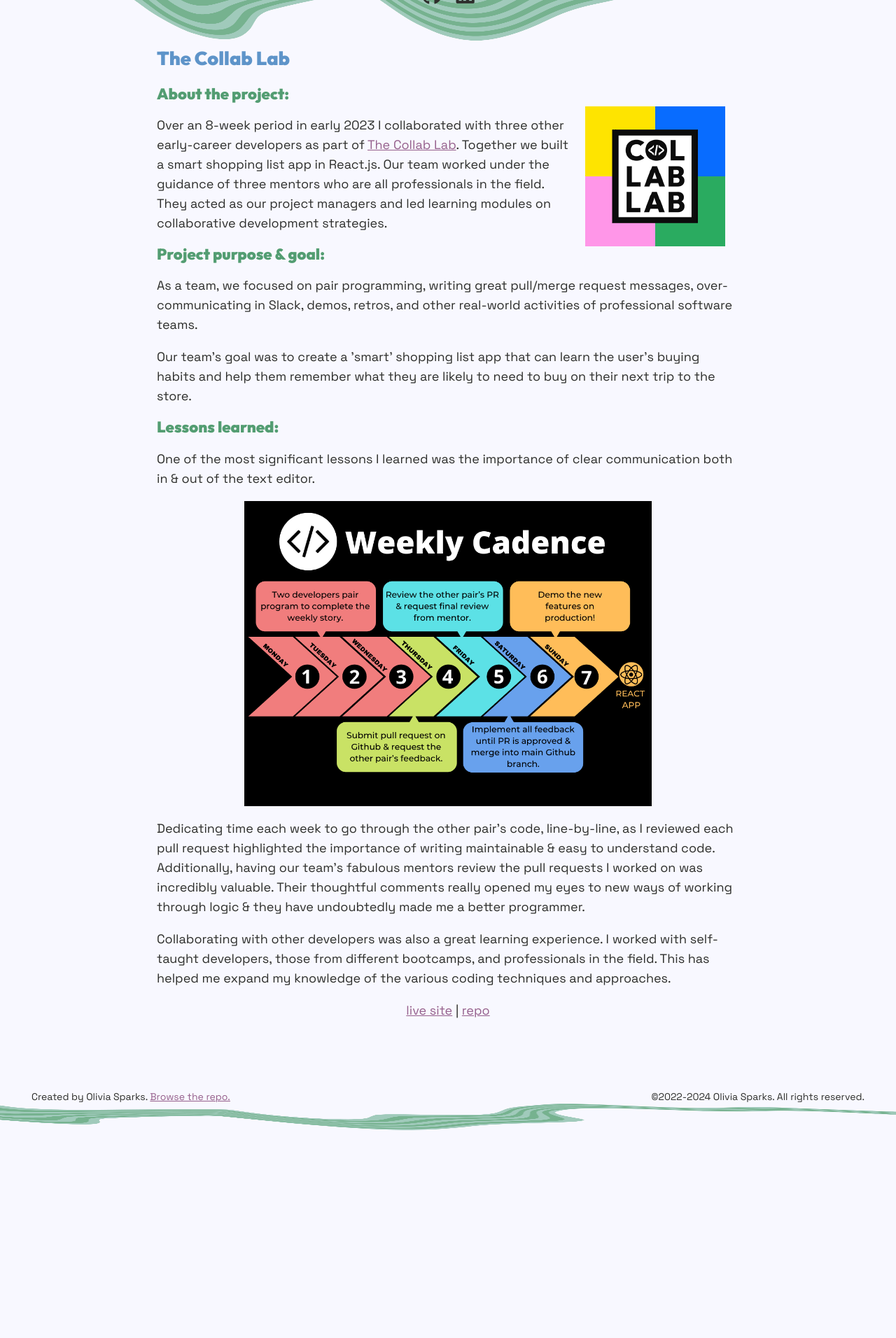
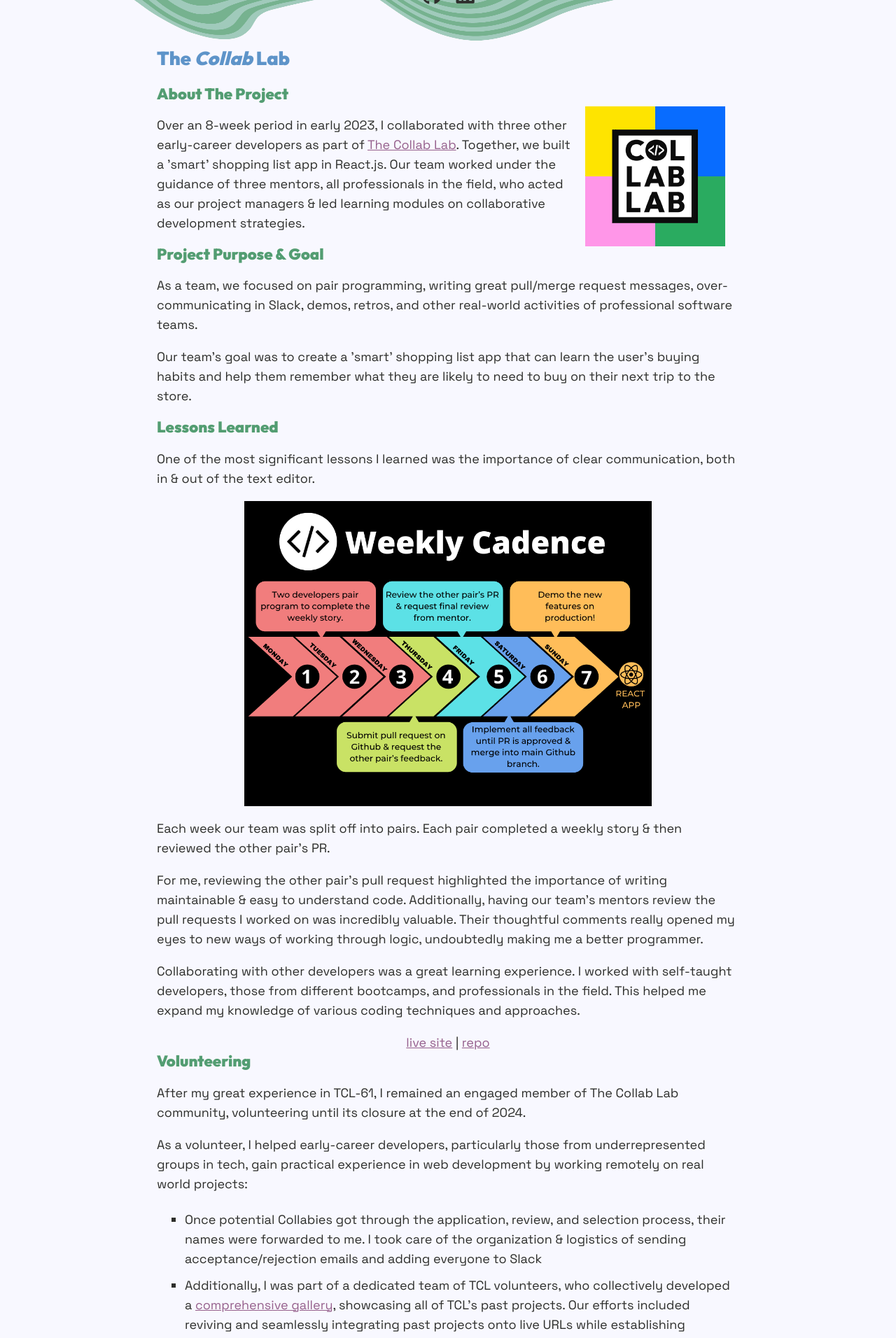
Before and after one commit to itsoliviasparks/itsoliviasparks-portfolio, a React (Create React App) app: page /the-collab-lab-info in a window 1280 px wide. Shown: the part 140-2052 px from the top of the page at 70% size. Before the commit the page ends 1756 px from the top, so only its background shows below. Built offline with nearby package versions, Linux system fonts and the light colour scheme.

Commit message:
TCL copy updates, adding Volunteering section

```diff
--- a/src/Views/TheCollabLabInfo.js
+++ b/src/Views/TheCollabLabInfo.js
@@ -8,14 +8,14 @@
 const TheCollabLab = () => {
     return (
         <main id='the-collab-lab' className='wrapper'>
-            <h2>The Collab Lab</h2>
-            <h3>About the project:</h3>
+            <h2>The <em>Collab</em> Lab</h2>
+            <h3>About The Project</h3>
             <img src={tclLogo} className='logo' alt='The Collab Lab Logo' />
             <p>
-                Over an 8-week period in early 2023 I collaborated with three other early-career developers as part of <Link to={externalLinks.collabLabSite}>The Collab Lab</Link>. Together we built a smart shopping list app in React.js. Our team worked under the guidance of three mentors who are all professionals in the field. They acted as our project managers and led learning modules on collaborative development strategies.
+                Over an 8-week period in early 2023, I collaborated with three other early-career developers as part of <Link to={externalLinks.collabLabSite}>The Collab Lab</Link>. Together, we built a 'smart' shopping list app in React.js. Our team worked under the guidance of three mentors, all professionals in the field, who acted as our project managers & led learning modules on collaborative development strategies.
             </p>
 
-            <h3>Project purpose & goal:</h3>
+            <h3>Project Purpose & Goal</h3>
             <p>
                 As a team, we focused on pair programming, writing great pull/merge request messages, over-communicating in Slack, demos, retros, and other real-world activities of professional software teams.
             </p>
@@ -23,20 +23,39 @@
                 Our team's goal was to create a 'smart' shopping list app that can learn the user's buying habits and help them remember what they are likely to need to buy on their next trip to the store.
             </p>
 
-            <h3>Lessons learned:</h3>
+            <h3>Lessons Learned</h3>
             <p>
-                One of the most significant lessons I learned was the importance of clear communication both in & out of the text editor.
+                One of the most significant lessons I learned was the importance of clear communication, both in & out of the text editor.
             </p>
             <img src={tclWeeklyCadence} className='workflow' alt="The Collab Lab Weekly Cadence. Mon-Wed: Two developers pair program to complete the weekly story. Thurs: Submit pull request on GitHub & request the other pair's feedback. Fri: Review the other pair's PR & request final review from mentor. Sat: Implement all feedback until PR is approved & merge into main GitHub branch. Sunday: Demo the new features on production!" title='The Collab Lab Weekly Cadence' />
             <p>
-                Dedicating time each week to go through the other pair's code, line-by-line, as I reviewed each pull request highlighted the importance of writing maintainable & easy to understand code. Additionally, having our team's fabulous mentors review the pull requests I worked on was incredibly valuable. Their thoughtful comments really opened my eyes to new ways of working through logic & they have undoubtedly made me a better programmer.
+                Each week our team was split off into pairs. Each pair completed a weekly story & then reviewed the other pair's PR.
             </p>
             <p>
-                Collaborating with other developers was also a great learning experience. I worked with self-taught developers, those from different bootcamps, and professionals in the field. This has helped me expand my knowledge of the various coding techniques and approaches.
+                For me, reviewing the other pair's pull request highlighted the importance of writing maintainable & easy to understand code. Additionally, having our team's mentors review the pull requests I worked on was incredibly valuable. Their thoughtful comments really opened my eyes to new ways of working through logic, undoubtedly making me a better programmer.
+            </p>
+            <p>
+                Collaborating with other developers was a great learning experience. I worked with self-taught developers, those from different bootcamps, and professionals in the field. This helped me expand my knowledge of various coding techniques and approaches.
             </p>
             <p className='links'>
                 <Link to={externalLinks.collabLab}>live site</Link> | <Link to={externalLinks.collabLabRepo}>repo</Link>
             </p>
+
+            <h3>Volunteering</h3>
+                <p>
+                    After my great experience in TCL-61, I remained an engaged member of The Collab Lab community, volunteering until its closure at the end of 2024.
+               </p>
+               <p>
+                    As a volunteer, I helped early-career developers, particularly those from underrepresented groups in tech, gain practical experience in web development by working remotely on real world projects:
+                </p>
+                <ul>
+                    <li>
+                        Once potential Collabies got through the application, review, and selection process, their names were forwarded to me. I took care of the organization & logistics of sending acceptance/rejection emails and adding everyone to Slack
+                    </li>
+                    <li>
+                        Additionally, I was part of a dedicated team of TCL volunteers, who collectively developed a <Link to={externalLinks.collabLabGallery}>comprehensive gallery</Link>, showcasing all of TCL's past projects. Our efforts included reviving and seamlessly integrating past projects onto live URLs while establishing connectivity to operational read-only databases
+                    </li>
+                </ul>
         </main>
     );
 };
```
